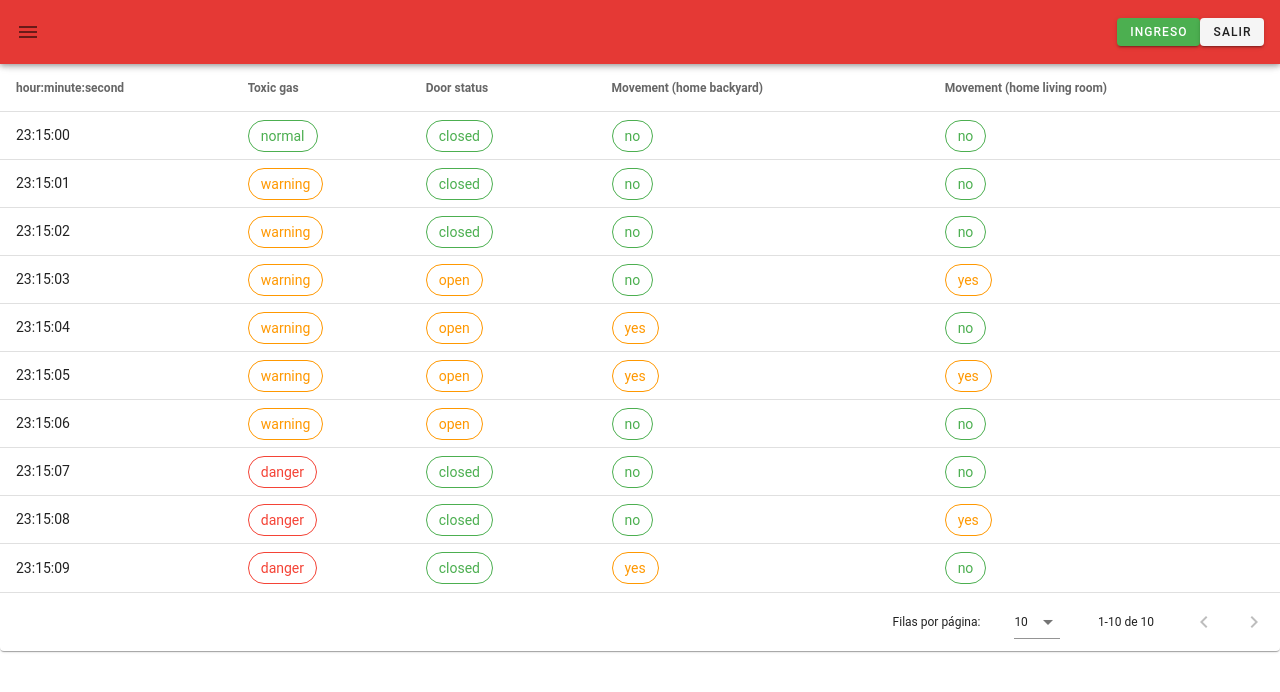
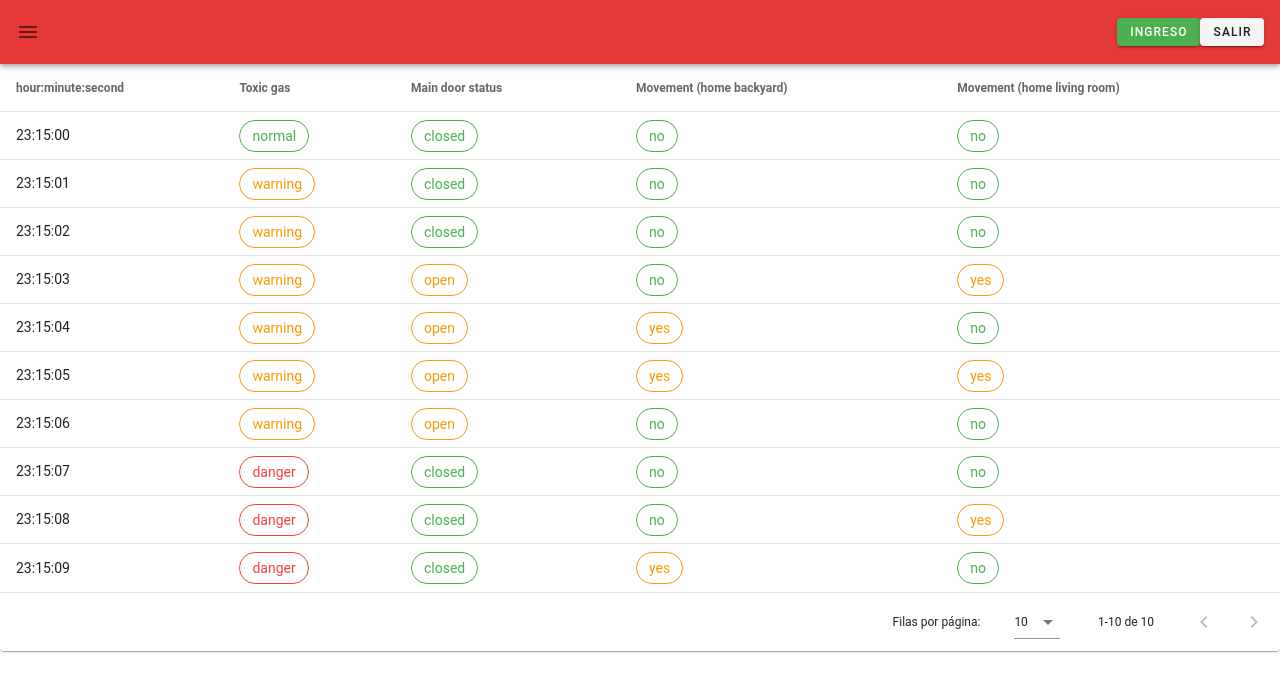
Before and after one commit to Adrian-Perez-IoT/apkTesisCordovaTest, a Vue app: page /about in a window 1280 px wide. Shown: the top 692 px of the page. Built offline with nearby package versions, Linux system fonts and the light colour scheme; a small style sheet from the web is missing.

Commit message:
commit sin importancia. Previo al trabajo con vuex y firebase

```diff
--- a/src/components/Monitoreo.vue
+++ b/src/components/Monitoreo.vue
@@ -31,7 +31,7 @@
             value: 'hhmmss',
           },
           { text: 'Toxic gas', value: 'mq2' },
-          { text: 'Door status', value: 'mag' },
+          { text: 'Main door status', value: 'mag' },
           { text: 'Movement (home backyard)', value: 'pir1'},
           { text: 'Movement (home living room)', value: 'pir2' }
         ],
--- a/src/components/ToolBar.vue
+++ b/src/components/ToolBar.vue
@@ -10,6 +10,7 @@
       v-model="drawer"
       absolute
       temporary
+      app
     >
       <v-list-item>
         <v-list-item-avatar>
```
